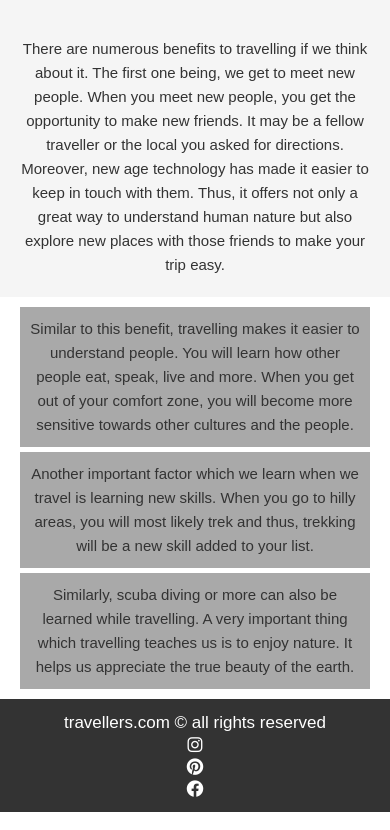
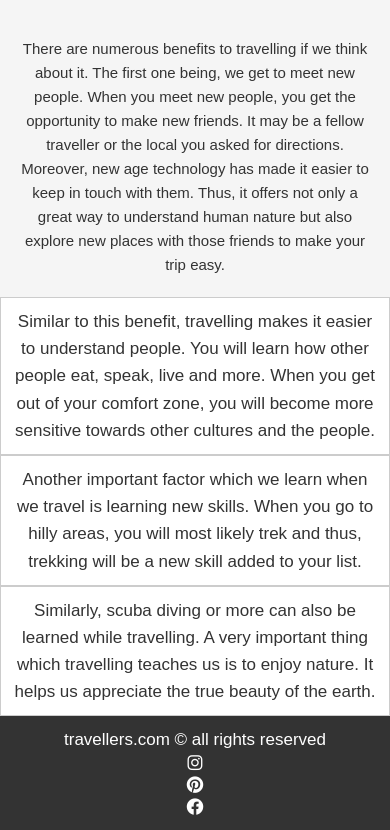
Before and after one commit to Ramsyz/fullscreen-landing-page, a plain HTML site: page index.html in a window 390 px wide. Shown: the part 1107-1937 px from the top of the page. Drawn offline with Linux system fonts and the light colour scheme.

Commit message:
second commit changes in css

```diff
--- a/index.html
+++ b/index.html
@@ -43,7 +43,7 @@
         new places with those friends to make your trip easy.
       </p>
     </section>
-    <section id="section-c">
+    <div class="container-3">
       <div class="box1">
         Similar to this benefit, travelling makes it easier to understand
         people. You will learn how other people eat, speak, live and more. When
@@ -60,7 +60,7 @@
         very important thing which travelling teaches us is to enjoy nature. It
         helps us appreciate the true beauty of the earth.
       </div>
-    </section>
+    </div>
     <section id="footer">
       <p>travellers.com &copy all rights reserved</p>
       <i class="fa-brands fa-instagram"></i>
--- a/style.css
+++ b/style.css
@@ -53,29 +53,32 @@ body {
   padding: 20px;
   background-color: #f5f5f5;
   color: #333;
+}
+.container-3 {
+  display: flex;
+  flex-direction: column;
   text-align: center;
+  justify-content: space-between;
+}
+.container-3 div {
+  color: #333;
+  border: 1px #ccc solid;
+  padding: 10px;
+}
+.container-3 .box1 {
+  flex: 1;
+  flex-basis: 25%;
+}
+.container-3 .box2 {
+  flex: 1;
+  flex-basis: 25%;
+}
+.container-3 .box3 {
+  flex: 1;
+  flex-basis: 25%;
 }
 
-#section-c {
-  display: flex;
-  color: #333;
-}
-
-#section-c .box1,
-#section-c .box2,
-#section-c .box3 {
-  background-color: darkgray;
-}
-
-@media (max-width: 960px) {
-  #section-c {
-    display: flex;
-    flex-direction: column;
-    text-align: center;
-    justify-content: center;
-    padding: 0 10px;
-    margin: 5px;
-  }
+@media (min-width: 375px) {
   #section-a,
   #section-b {
     display: flex;
@@ -84,13 +87,9 @@ body {
     justify-content: center;
     font-size: 15px;
   }
-  #section-c .box1,
-  .box2,
-  .box3 {
-    padding: 10px;
-    font-size: 15px;
-  }
+
   #footer {
+    background-color: #333;
     display: flex;
     flex-direction: column;
     justify-content: center;
@@ -101,29 +100,3 @@ body {
     margin-bottom: 5px;
   }
 }
-@media (max-width: 1448px) {
-  #section-c {
-    margin: 10px;
-    gap: 5px;
-    display: flex;
-    text-align: center;
-    justify-content: center;
-    font-size: 20px;
-  }
-  #section-c .box1,
-  .box2,
-  .box3 {
-    padding: 10px;
-  }
-  #footer {
-    display: flex;
-    justify-content: space-evenly;
-    text-align: center;
-    align-items: center;
-    padding: 10px;
-  }
-}
-
-#footer {
-  background-color: #333;
-}
```
